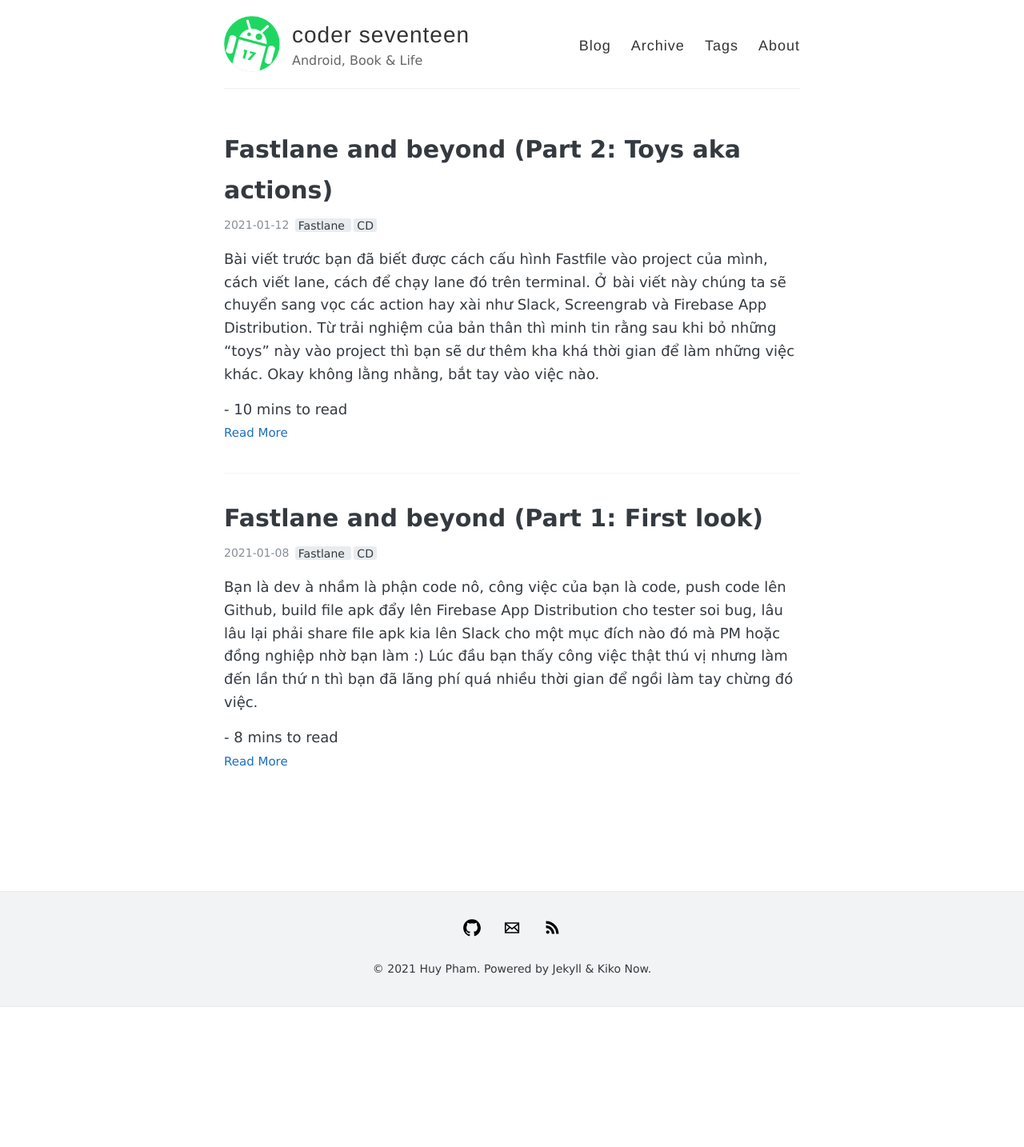
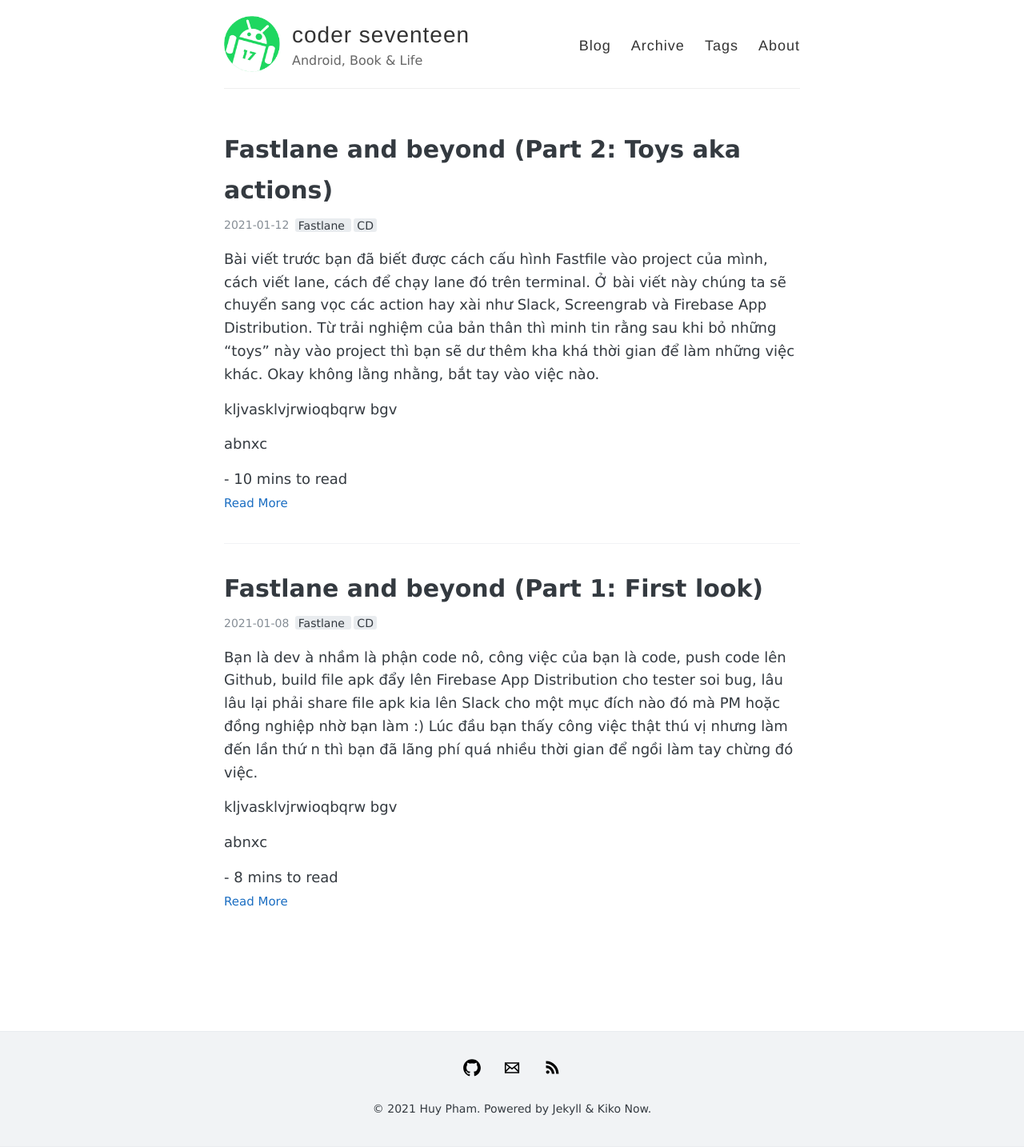
Before and after one commit to coder7eeN/coder7eeN.github.io, a Jekyll site: the page built from index.html, in a window 1280 px wide. Shown: the whole page at 80% size. Built offline with Jekyll 4.4.1, drawn with Linux system fonts in a browser that asks for light colours; the list of posts is cut into pages by our own code; before the commit the page ends 1259 px from its top, so only the background shows below that.

```diff
--- a/index.html
+++ b/index.html
@@ -35,7 +35,7 @@
 
       <div>
         <span class="entry meta">
-          {{post.excerpt - <p>abnxc</p>}}
+          {{post.excerpt - <p>abnxc</p>}} kljvasklvjrwioqbqrw bgv <p>abnxc</p>
         </span>
         <span class="meta">
           - {% include read-time.html content=post.content %}
```
